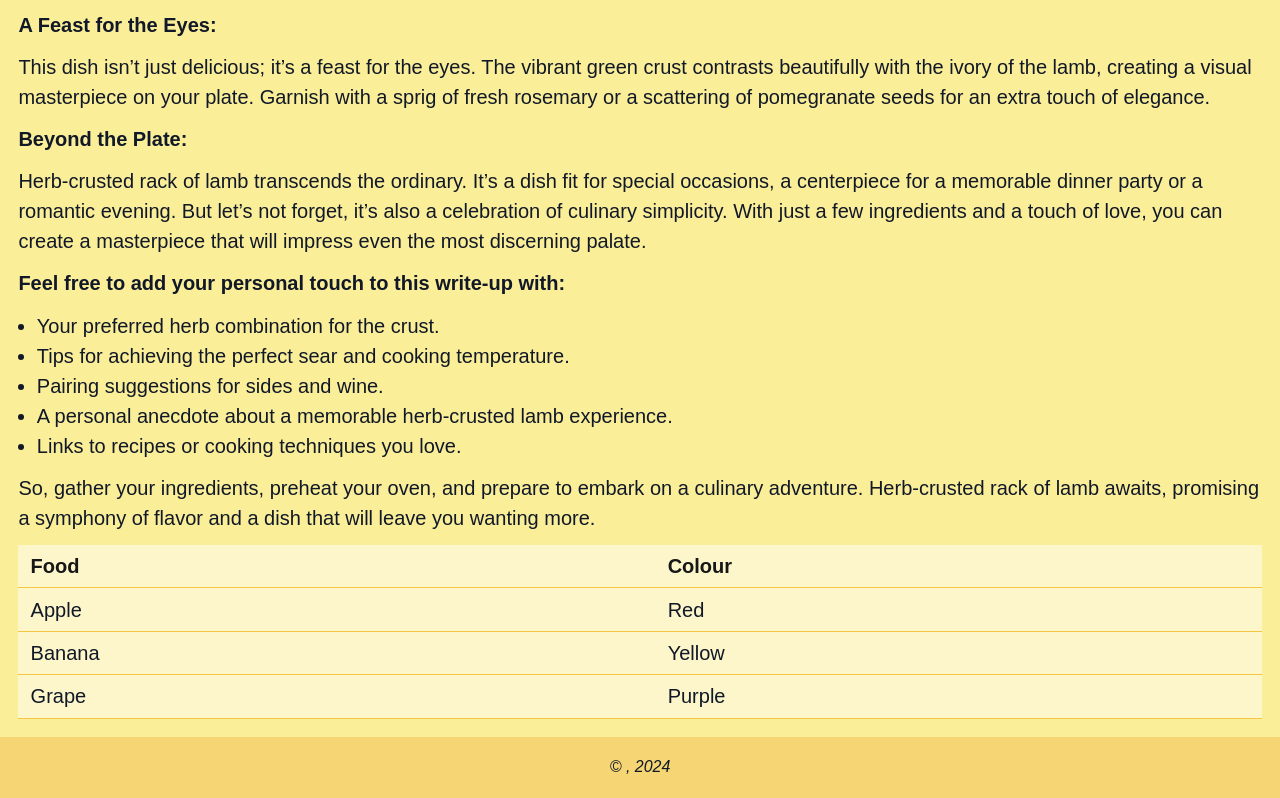
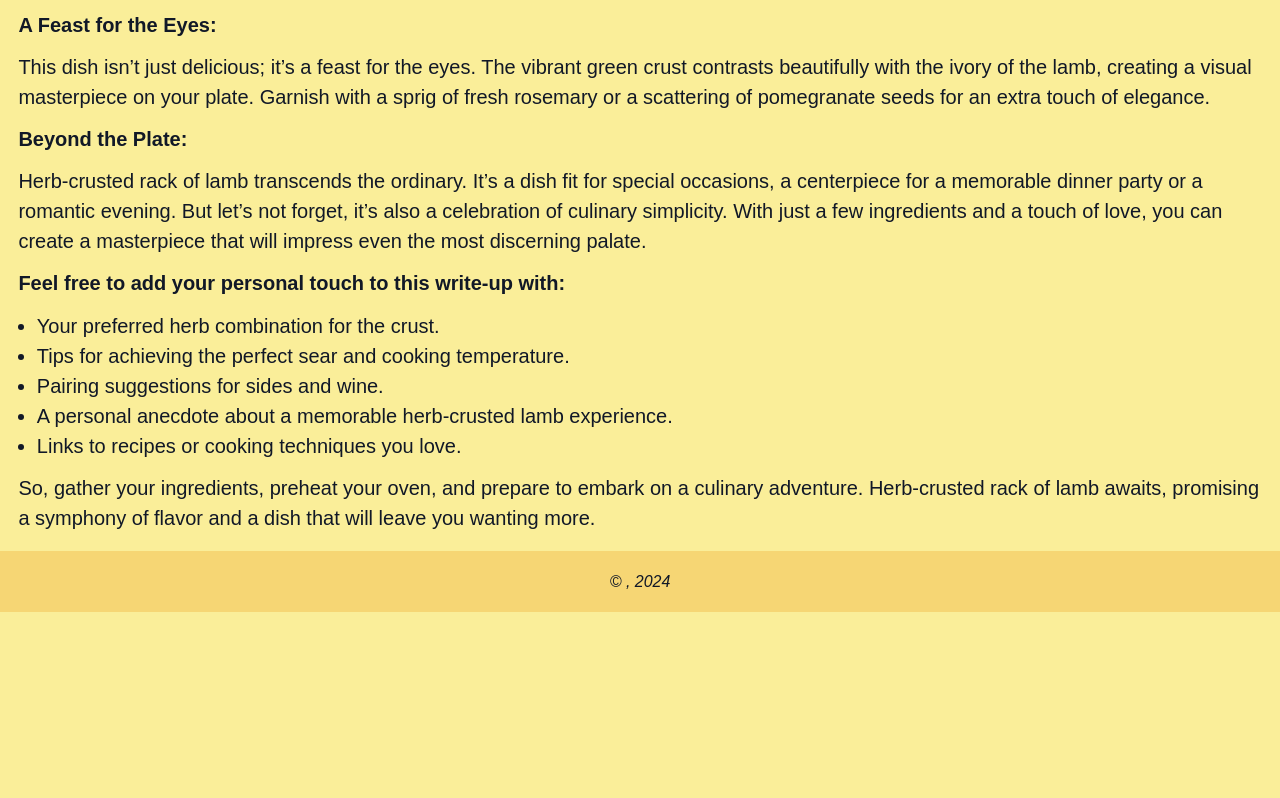
Before and after one commit to davinaleong/proj-shiok-ah, an Astro site: page /posts/lamb in a window 1280 px wide. Shown: the part 1299-2097 px from the top of the page. After the commit the page ends 1911 px from the top, so only its background shows below. Built offline with nearby package versions, Linux system fonts and the light colour scheme; Astro itself is replaced by a stand-in of ours.

Commit message:
Removed test table

```diff
--- a/src/layouts/post.astro
+++ b/src/layouts/post.astro
@@ -19,29 +19,6 @@ const className: string = Number(rating) === Number(MAX_RATING) ? "top-rated" :
 
             <div class="content | flow">
                 <slot />
-
-                <table>
-                    <thead>
-                        <tr>
-                            <th>Food</th>
-                            <th>Colour</th>
-                        </tr>
-                    </thead>
-                    <tbody>
-                        <tr>
-                            <td>Apple</td>
-                            <td>Red</td>
-                        </tr>
-                        <tr>
-                            <td>Banana</td>
-                            <td>Yellow</td>
-                        </tr>
-                        <tr>
-                            <td>Grape</td>
-                            <td>Purple</td>
-                        </tr>
-                    </tbody>
-                </table>
             </div><!-- ./content -->
         </div>
     </main>
```
